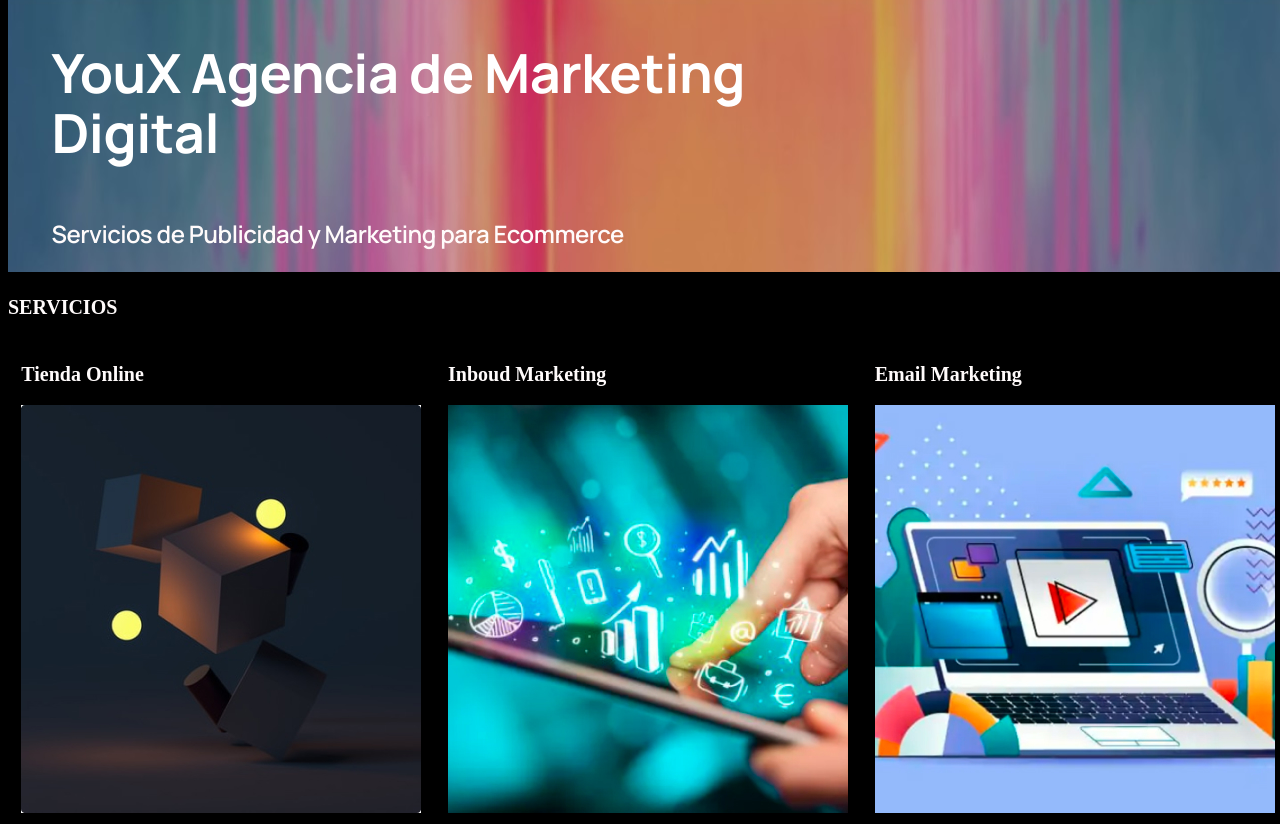
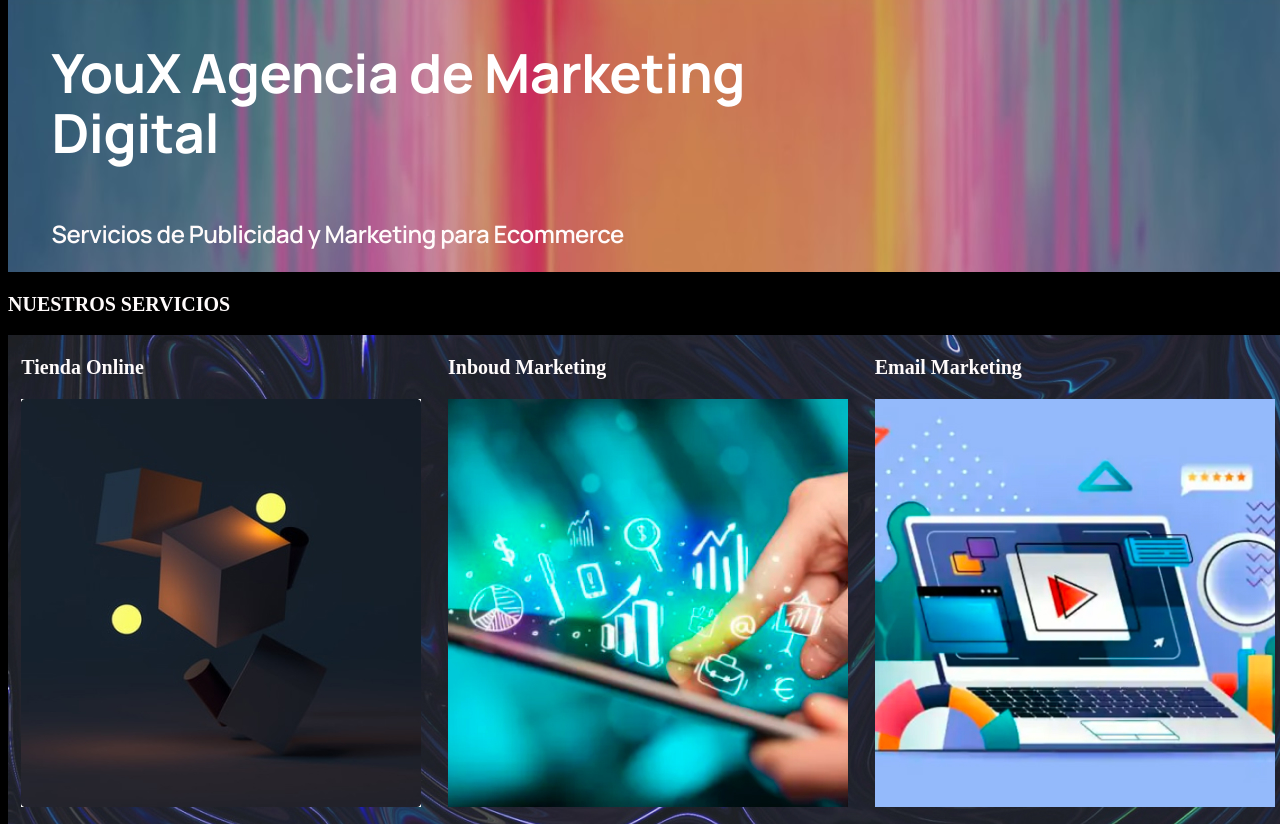
Before and after one commit to marcosferrari89/proyectoMark, a website: page index.html in a window 1280 px wide. Shown: the part 112-936 px from the top of the page. Drawn offline with nearby package versions, Linux system fonts and the light colour scheme.

Commit message:
modifica secciónes

```diff
--- a/index.html
+++ b/index.html
@@ -60,7 +60,7 @@
 
     <!--Fin inicio-->
     <!--tarjetas-->
-    <h3>SERVICIOS</h3>
+    <h2>  NUESTROS SERVICIOS</h2>
     <section class="tarjetasPrincipal">
       <article class="tarjetas1">
         <h2>Tienda Online</h2>
--- a/scss/index.scss
+++ b/scss/index.scss
@@ -51,7 +51,7 @@
 /* tarjetas*/
 
 .tarjetasPrincipal {
-  background-color: black;
+  background-image: url(img/footer.jpg);
   display: grid;
   place-items: center;
 }
@@ -77,6 +77,7 @@
 }
 
 .quienesSomos {
+  background-image: url(img/footer.jpg);
   padding: 40px;
   display: grid;
   place-items: center;
```
Also changed, not shown: css/translated.css.
